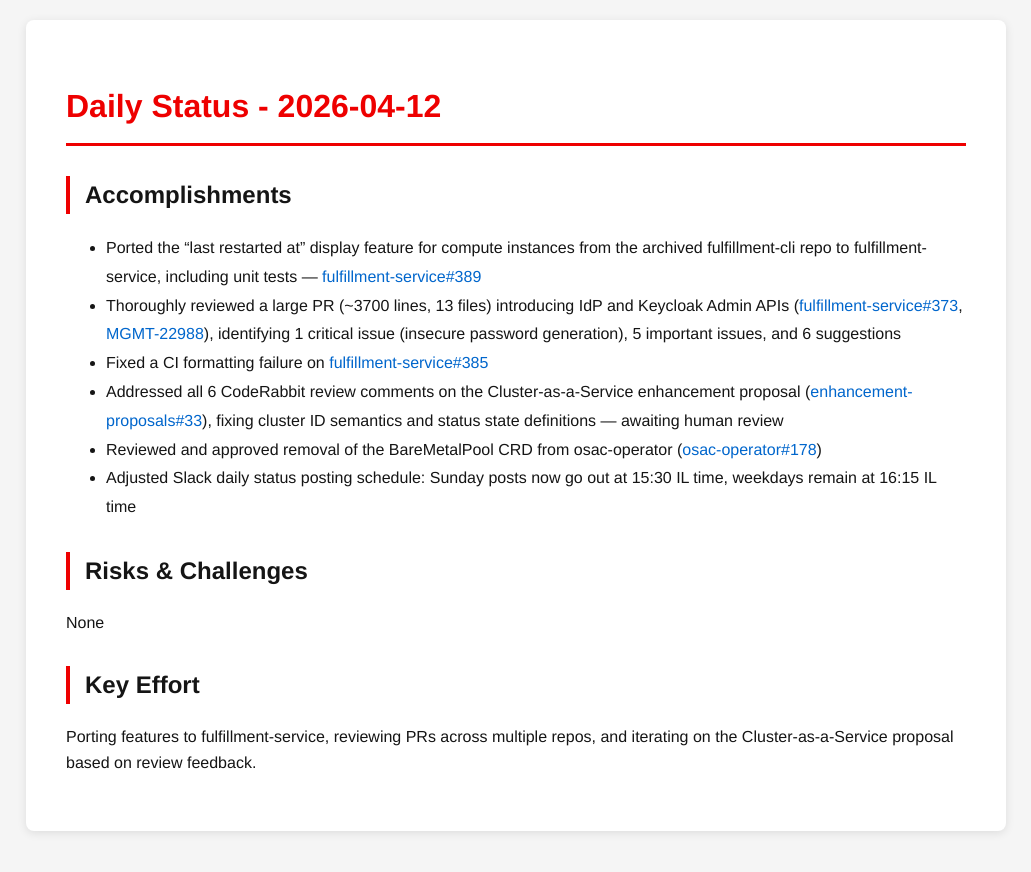
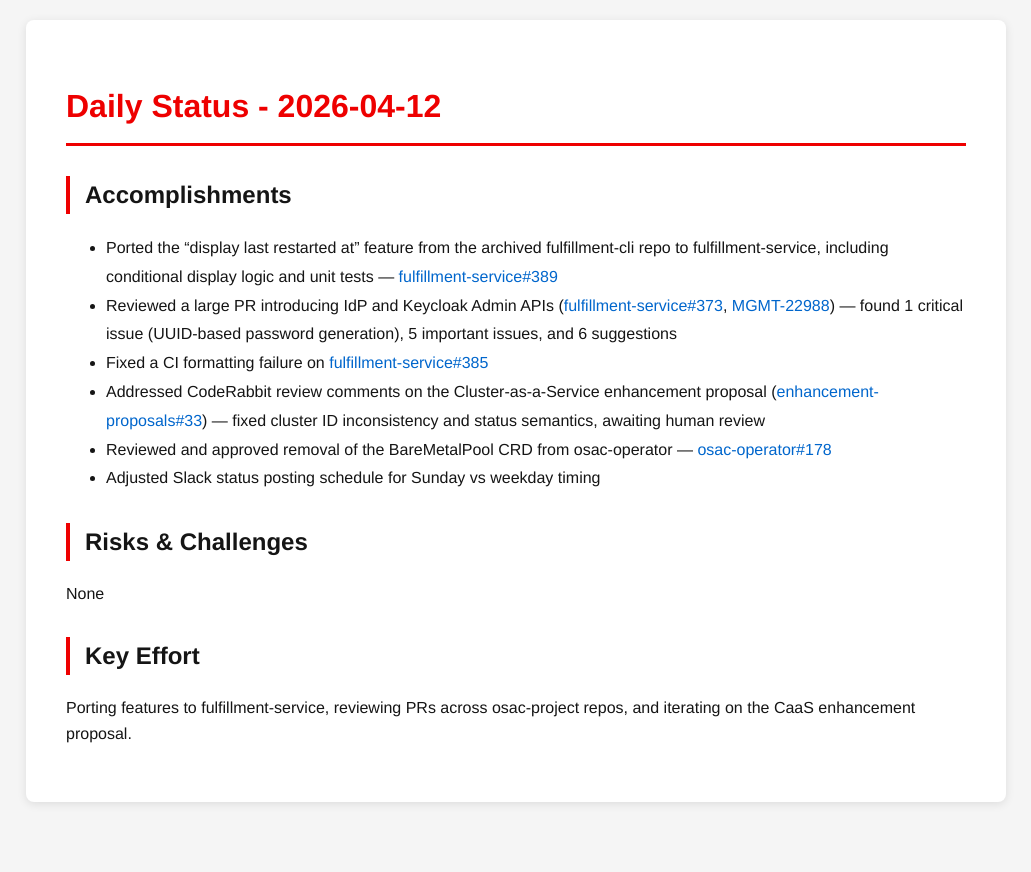
Before and after one commit to tzvatot/daily-status, a Jekyll site: the page built from 2026-04-12.md, in a window 1280 px wide. Shown: the top 872 px of the page, without its empty margins (124-1155 px from the left). Built offline with Jekyll 4.4.1, drawn with Linux system fonts in a browser that asks for light colours.

Commit message:
Daily status update - 2026-04-12

```diff
--- a/2026-04-12.md
+++ b/2026-04-12.md
@@ -7,15 +7,15 @@
 # Daily Status - 2026-04-12
 
 ## Accomplishments
-- Ported the "last restarted at" display feature for compute instances from the archived fulfillment-cli repo to fulfillment-service, including unit tests — [fulfillment-service#389](https://github.com/osac-project/fulfillment-service/pull/389)
-- Thoroughly reviewed a large PR (~3700 lines, 13 files) introducing IdP and Keycloak Admin APIs ([fulfillment-service#373](https://github.com/osac-project/fulfillment-service/pull/373), [MGMT-22988](https://issues.redhat.com/browse/MGMT-22988)), identifying 1 critical issue (insecure password generation), 5 important issues, and 6 suggestions
+- Ported the "display last restarted at" feature from the archived fulfillment-cli repo to fulfillment-service, including conditional display logic and unit tests — [fulfillment-service#389](https://github.com/osac-project/fulfillment-service/pull/389)
+- Reviewed a large PR introducing IdP and Keycloak Admin APIs ([fulfillment-service#373](https://github.com/osac-project/fulfillment-service/pull/373), [MGMT-22988](https://issues.redhat.com/browse/MGMT-22988)) — found 1 critical issue (UUID-based password generation), 5 important issues, and 6 suggestions
 - Fixed a CI formatting failure on [fulfillment-service#385](https://github.com/osac-project/fulfillment-service/pull/385)
-- Addressed all 6 CodeRabbit review comments on the Cluster-as-a-Service enhancement proposal ([enhancement-proposals#33](https://github.com/osac-project/enhancement-proposals/pull/33)), fixing cluster ID semantics and status state definitions — awaiting human review
-- Reviewed and approved removal of the BareMetalPool CRD from osac-operator ([osac-operator#178](https://github.com/osac-project/osac-operator/pull/178))
-- Adjusted Slack daily status posting schedule: Sunday posts now go out at 15:30 IL time, weekdays remain at 16:15 IL time
+- Addressed CodeRabbit review comments on the Cluster-as-a-Service enhancement proposal ([enhancement-proposals#33](https://github.com/osac-project/enhancement-proposals/pull/33)) — fixed cluster ID inconsistency and status semantics, awaiting human review
+- Reviewed and approved removal of the BareMetalPool CRD from osac-operator — [osac-operator#178](https://github.com/osac-project/osac-operator/pull/178)
+- Adjusted Slack status posting schedule for Sunday vs weekday timing
 
 ## Risks & Challenges
 None
 
 ## Key Effort
-Porting features to fulfillment-service, reviewing PRs across multiple repos, and iterating on the Cluster-as-a-Service proposal based on review feedback.
+Porting features to fulfillment-service, reviewing PRs across osac-project repos, and iterating on the CaaS enhancement proposal.
```
